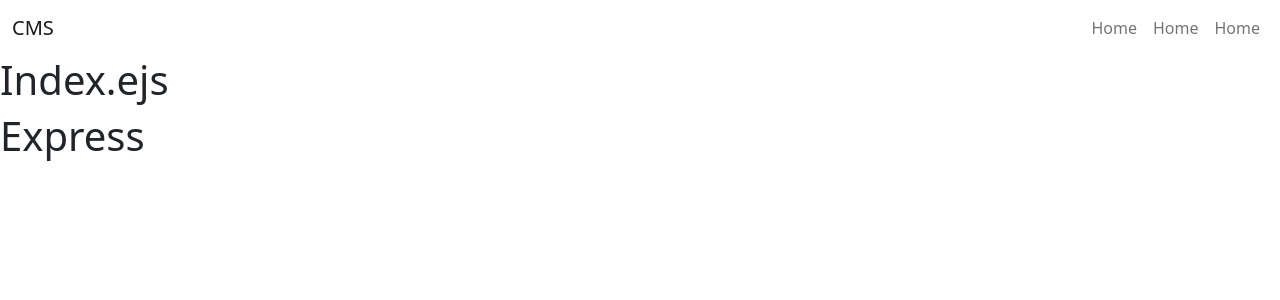
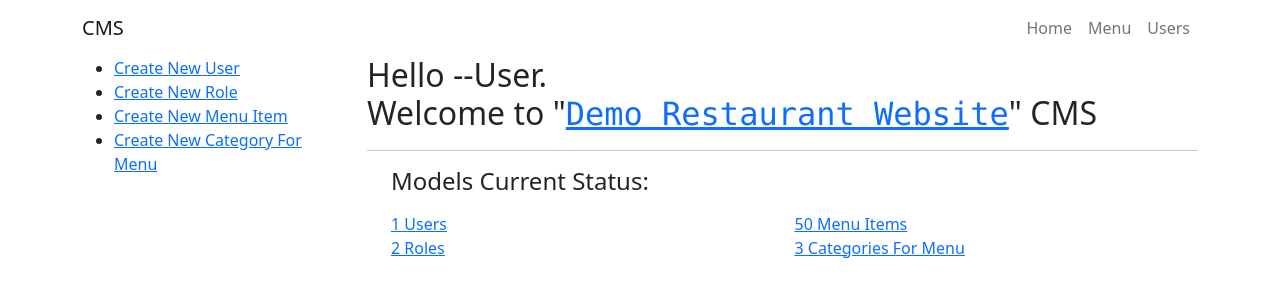
Before and after one commit to Arshiash80/demo-restaurant-cms, a Node server app: page / in a window 1280 px wide. Shown: the top 300 px of the page. Run offline with Node 20, Linux system fonts and the light colour scheme; some libraries are stand-ins or nearby versions.

Commit message:
Modife Views. - Home page, layout(sidebar navigation)

```diff
--- a/controllers/indexController.js
+++ b/controllers/indexController.js
@@ -10,7 +10,7 @@ const layout = 'layouts/main_layout'
 // @route   GET - '/'.
 // @desc    Renders home page.
 exports.index = (req, res, next) => {
-    res.render('index', { title: 'Express', layout: layout });
+    res.render('index', { title: 'Express', layout: layout, user: "Arshia" });
 }
 
 
--- a/views/index.ejs
+++ b/views/index.ejs
@@ -1,3 +1,18 @@
 <%- contentFor('content') %>
-  <h1>Index.ejs</h1>
-  <h1><%= title %> </h1>
+  <h2>Hello --User. <br> Welcome to "<samp><a href="#">Demo Restaurant Website</a></samp>" CMS</h2>
+  <hr>
+  <div class="container-fluid">
+    <h4>Models Current Status:</h4>
+    <div class="row my-3">
+      <div class="col">
+        <a href="/users">1 Users</a>
+        <br>
+        <a href="#">2 Roles</a>
+      </div>
+      <div class="col">
+        <a href="/menu">50 Menu Items</a>
+        <br>
+        <a href="#">3 Categories For Menu</a>
+      </div>
+    </div>
+  </div>
--- a/views/layouts/main_layout.ejs
+++ b/views/layouts/main_layout.ejs
@@ -8,7 +8,7 @@
 </head>
 <body>
     <nav class="navbar navbar-expand-lg navbar-light">
-        <div class="container-fluid">
+        <div class="container-lg">
             <a href="/" class="navbar-brand">CMS</a>
             <button class="navbar-toggler" type="button" data-bs-toggle="collapse" data-bs-target="#navbarSupportedContent" aria-controls="navbarSupportedContent" aria-expanded="false" aria-label="Toggle navigation">
                 <span class="navbar-toggler-icon"></span>
@@ -16,19 +16,33 @@
             <div class="collapse navbar-collapse" id="navbarSupportedContent">
                 <ul class="navbar-nav ms-auto mb-2 mb-lg-0">
                     <li class="nav-item">
-                        <a class="nav-link" aria-current="page" href="#">Home</a>
+                        <a class="nav-link" aria-current="page" href="/">Home</a>
                     </li>
                     <li class="nav-item">
-                        <a class="nav-link" aria-current="page" href="#">Home</a>
+                        <a class="nav-link" aria-current="page" href="/menu">Menu</a>
                     </li>
                     <li class="nav-item">
-                        <a class="nav-link" aria-current="page" href="#">Home</a>
+                        <a class="nav-link" aria-current="page" href="/users">Users</a>
                     </li>
                 </ul>
             </div>
         </div>
     </nav>
-    <%-content %>
+    <div class="container-lg">
+        <div class="row">
+            <div class="col-sm-12 col-md-3">
+                <ul class="sidebar_nav">
+                    <li><a href="/users/create" class="sidebar_link">Create New User</a></li>
+                    <li><a href="#" class="sidebar_link">Create New Role</a></li>
+                    <li><a href="/menu/create" class="sidebar_link">Create New Menu Item</a></li>
+                    <li><a href="#" class="sidebar_link">Create New Category For Menu</a></li>
+                </ul>
+            </div>
+            <div class="col-sm-12 col-md-9">
+                <%-content %>
+            </div>
+        </div>
+    </div>
 
     <script src="../bootstrap/js/bootstrap.js"></script>
 </body>
```
